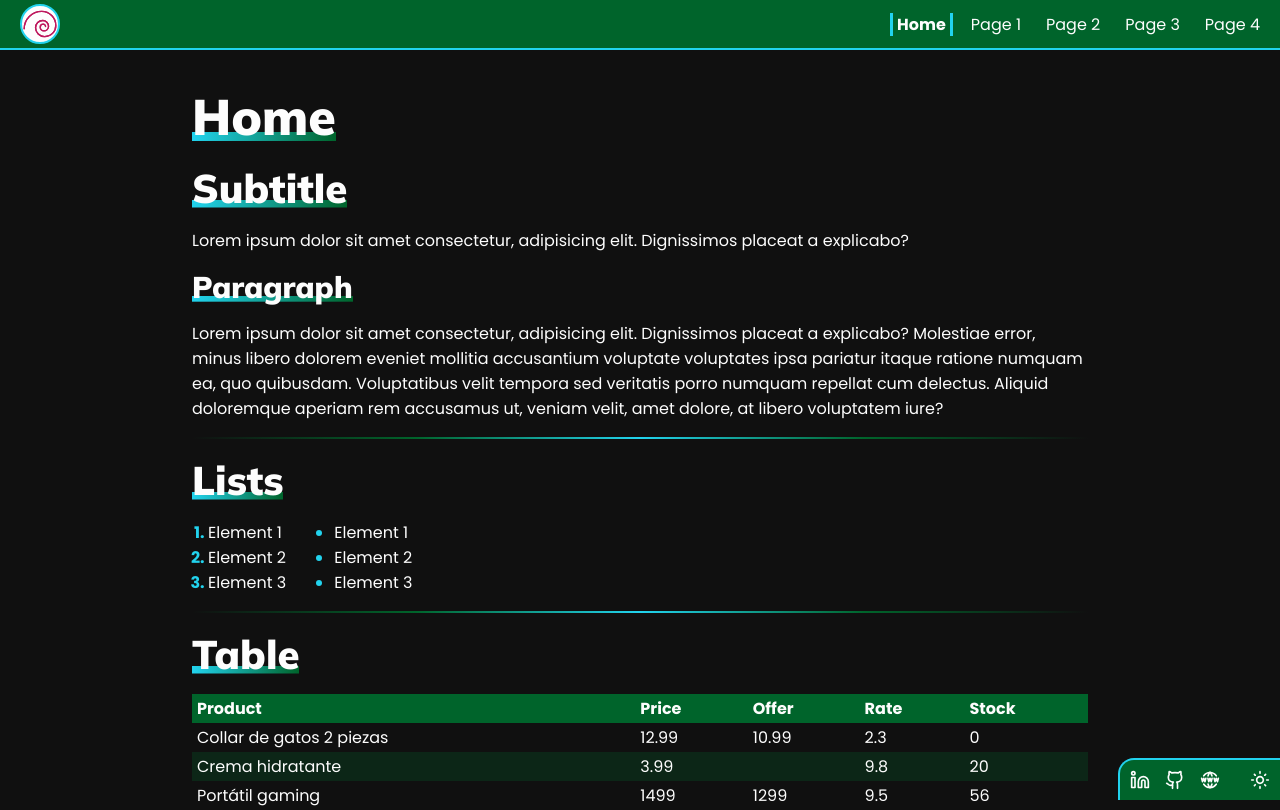
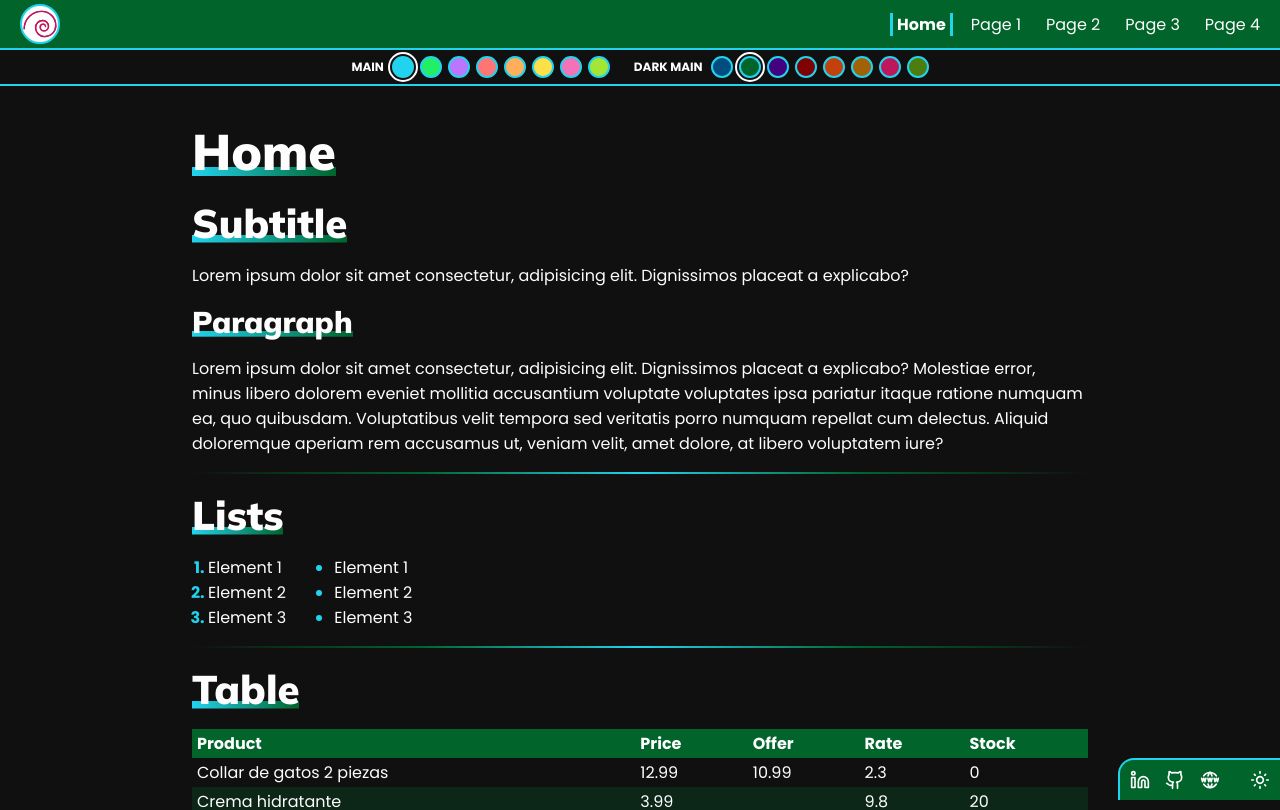
Before and after one commit to irenealcaine/template-navbar, a React (Vite) app: page / in a window 1280 px wide. Shown: the top 810 px of the page. Built offline with nearby package versions, Linux system fonts and the light colour scheme.

Commit message:
add color selector

```diff
--- /dev/null
+++ b/src/Components/ThemeSwitcher/ThemeSwitcher.css
@@ -0,0 +1,76 @@
+@import url("../../Variables.css");
+
+.theme-switcher {
+  position: fixed;
+  top: var(--header-height);
+  left: 0;
+  right: 0;
+  display: flex;
+  justify-content: center;
+  gap: 24px;
+  padding: 6px 10px;
+  background-color: var(--light);
+  border-bottom: 2px solid var(--dark-main);
+  z-index: 9;
+  transition: var(--transition);
+
+  &.dark {
+    background-color: var(--dark);
+    border-bottom: 2px solid var(--main);
+  }
+
+  .theme-switcher__group {
+    display: flex;
+    align-items: center;
+    gap: 8px;
+  }
+
+  .theme-switcher__label {
+    font-size: 12px;
+    font-weight: 700;
+    text-transform: uppercase;
+  }
+
+  .theme-switcher__swatches {
+    display: flex;
+    gap: 6px;
+  }
+
+  .theme-swatch {
+    width: 22px;
+    height: 22px;
+    border-radius: var(--border-radius-full);
+    border: 2px solid var(--dark-main);
+    cursor: pointer;
+    transition: var(--transition);
+
+    &:hover {
+      transform: scale(1.15);
+    }
+
+    &.active {
+      outline: 2px solid var(--dark);
+      outline-offset: 2px;
+    }
+  }
+
+  &.dark {
+    .theme-swatch {
+      border: 2px solid var(--main);
+
+      &.active {
+        outline: 2px solid var(--light);
+      }
+    }
+  }
+}
+
+@media screen and (max-width: 768px) {
+  .theme-switcher {
+    justify-content: flex-start;
+    overflow-x: auto;
+    flex-direction: column;
+    gap: 6px;
+    align-items: flex-start;
+  }
+}
--- /dev/null
+++ b/src/Components/ThemeSwitcher/ThemeSwitcher.jsx
@@ -0,0 +1,49 @@
+import { useContext } from "react";
+import "./ThemeSwitcher.css";
+import { DarkModeContext } from "../../Context/darkModeContext";
+import { THEME_COLORS, useThemeColor } from "../../Context/themeColorContext";
+
+const ThemeSwitcher = () => {
+  const { darkMode } = useContext(DarkModeContext);
+  const { mainColor, darkColor, setMainColor, setDarkColor } = useThemeColor();
+
+  return (
+    <div className={`theme-switcher ${darkMode ? "dark" : ""}`}>
+      <div className="theme-switcher__group">
+        <span className="theme-switcher__label">Main</span>
+        <div className="theme-switcher__swatches">
+          {THEME_COLORS.map((c) => (
+            <button
+              key={c}
+              type="button"
+              className={`theme-swatch ${mainColor === c ? "active" : ""}`}
+              style={{ backgroundColor: `var(--${c})` }}
+              onClick={() => setMainColor(c)}
+              title={c}
+              aria-label={`Cambiar color main a ${c}`}
+            />
+          ))}
+        </div>
+      </div>
+
+      <div className="theme-switcher__group">
+        <span className="theme-switcher__label">Dark main</span>
+        <div className="theme-switcher__swatches">
+          {THEME_COLORS.map((c) => (
+            <button
+              key={c}
+              type="button"
+              className={`theme-swatch ${darkColor === c ? "active" : ""}`}
+              style={{ backgroundColor: `var(--dark-${c})` }}
+              onClick={() => setDarkColor(c)}
+              title={c}
+              aria-label={`Cambiar color dark main a ${c}`}
+            />
+          ))}
+        </div>
+      </div>
+    </div>
+  );
+};
+
+export default ThemeSwitcher;
--- /dev/null
+++ b/src/Context/themeColorContext.jsx
@@ -0,0 +1,43 @@
+import { createContext, useContext, useState } from "react";
+
+export const THEME_COLORS = [
+  "blue",
+  "green",
+  "purple",
+  "red",
+  "orange",
+  "yellow",
+  "pink",
+  "lime",
+];
+
+const ThemeColorContext = createContext(null);
+
+export const useThemeColor = () => {
+  const ctx = useContext(ThemeColorContext);
+  if (!ctx)
+    throw new Error("useThemeColor must be used within a ThemeColorProvider");
+  return ctx;
+};
+
+export const ThemeColorProvider = ({ children }) => {
+  const [mainColor, setMainColor] = useState("blue");
+  const [darkColor, setDarkColor] = useState("green");
+
+  return (
+    <ThemeColorContext.Provider
+      value={{ mainColor, darkColor, setMainColor, setDarkColor }}
+    >
+      <div
+        style={{
+          "--main": `var(--${mainColor})`,
+          "--dark-main": `var(--dark-${darkColor})`,
+          "--main-transparent": `var(--${mainColor}-transparent)`,
+          "--dark-main-transparent": `var(--dark-${darkColor}-transparent)`,
+        }}
+      >
+        {children}
+      </div>
+    </ThemeColorContext.Provider>
+  );
+};
--- a/src/Layout/Main/Main.css
+++ b/src/Layout/Main/Main.css
@@ -7,7 +7,7 @@
 
   /* navbar */
   position: relative;
-  padding: 70px 0;
+  padding: calc(var(--header-height) + 55px) 0 calc(var(--header-height) + 20px);
 
   /* sidebar */
   /* display: flex; */
@@ -30,6 +30,8 @@
 
 @media screen and (max-width: 768px) {
   .main {
+    padding-top: calc(var(--header-height) + 110px);
+
     .content {
       width: 90%;
 
--- a/src/Layout/Main/Main.jsx
+++ b/src/Layout/Main/Main.jsx
@@ -1,6 +1,7 @@
 import { useContext } from "react";
 import Footer from "../../Components/Footer/Footer"; //solo con navbar
 import Header from "../../Components/Header/Header";
+import ThemeSwitcher from "../../Components/ThemeSwitcher/ThemeSwitcher";
 import "./Main.css";
 import { DarkModeContext } from "../../Context/darkModeContext";
 
@@ -10,6 +11,7 @@ const Main = ({ children }) => {
   return (
     <div className={`main ${darkMode ? "dark" : ""}`}>
       <Header />
+      <ThemeSwitcher />
       <div className="content">{children}</div>
       <Footer /> {/* solo con navbar */}
     </div>
--- a/src/index.jsx
+++ b/src/index.jsx
@@ -3,6 +3,7 @@ import { createRoot } from "react-dom/client";
 
 import App from "./App";
 import { DarkModeContextProvider } from "./Context/darkModeContext";
+import { ThemeColorProvider } from "./Context/themeColorContext";
 
 const rootElement = document.getElementById("root");
 const root = createRoot(rootElement);
@@ -10,7 +11,9 @@ const root = createRoot(rootElement);
 root.render(
   <StrictMode>
     <DarkModeContextProvider>
-      <App />
+      <ThemeColorProvider>
+        <App />
+      </ThemeColorProvider>
     </DarkModeContextProvider>
   </StrictMode>
 );
```
Also changed, not shown: 5 other files (tests, documents, lock files or other folders).
